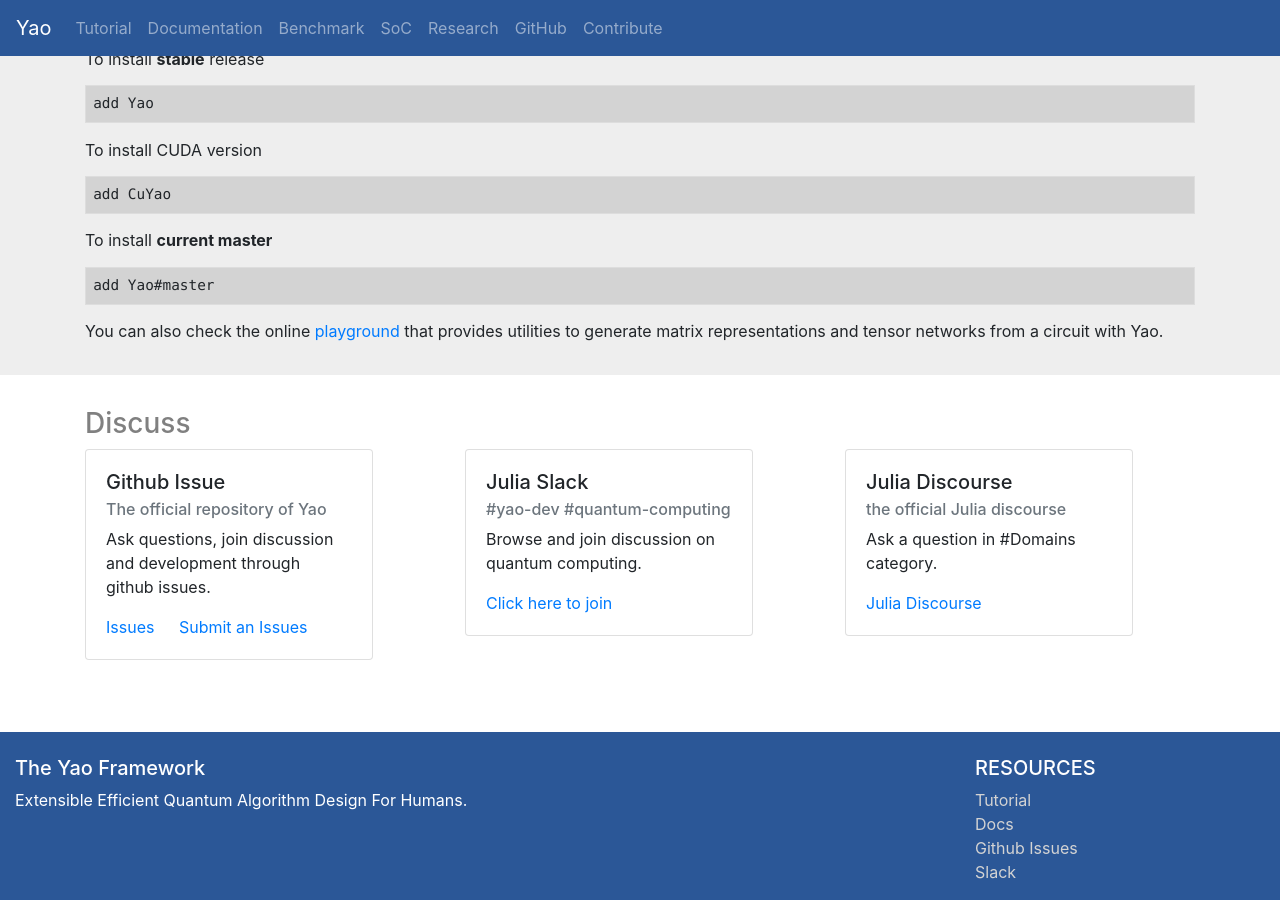
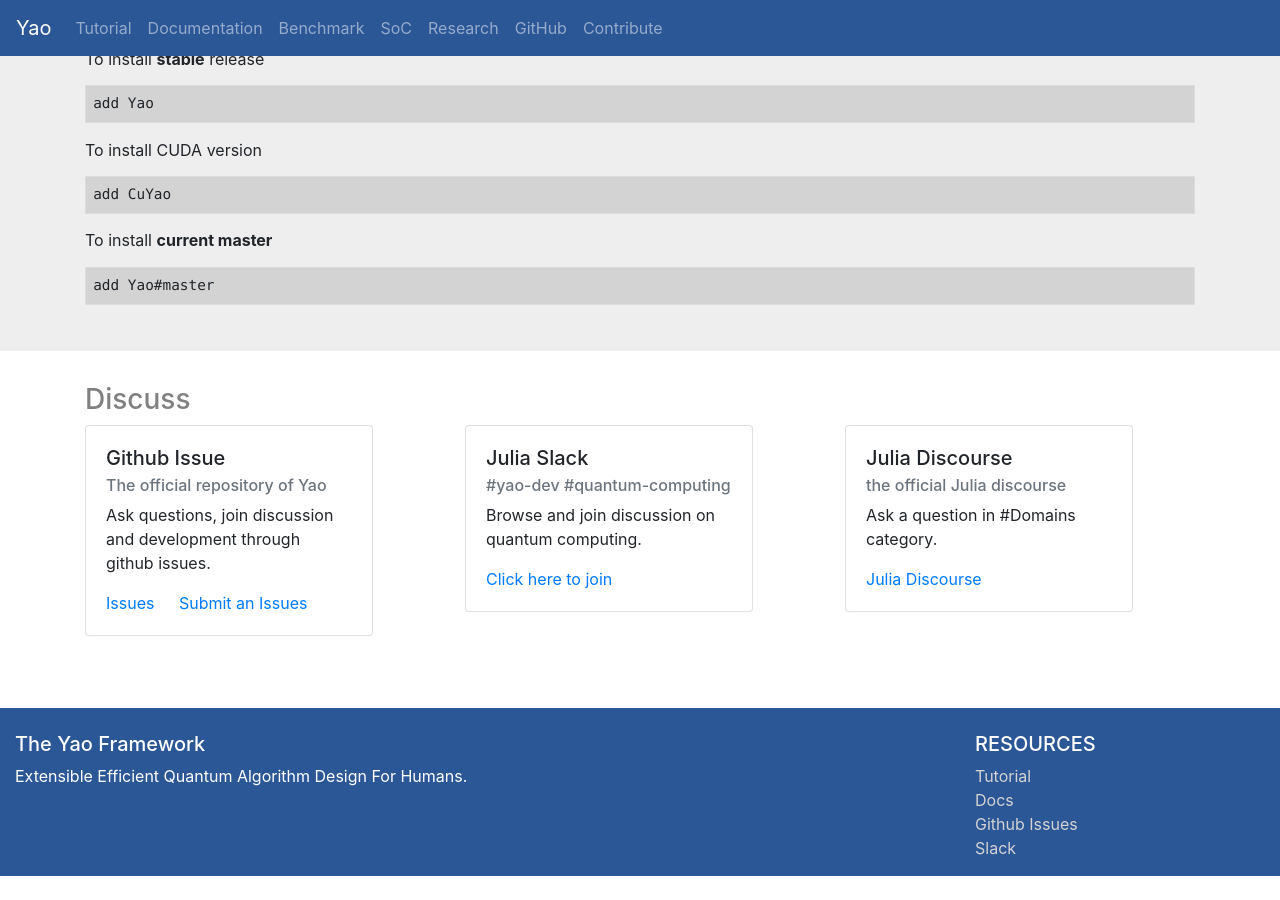
Before and after one commit to QuantumBFS/QuantumBFS.github.io, a Jekyll site: the page built from index.html, in a window 1280 px wide and 900 px high, scrolled down 836 px. Built offline with Jekyll 4.4.1, drawn with Linux system fonts in a browser that asks for light colours; nearby versions of some CDN libraries; comment, search, counter and statistics services are not loaded; after the commit the page ends 1712 px from its top, so only the background shows below that.

Commit message:
rm playgronud

```diff
--- a/index.html
+++ b/index.html
@@ -103,8 +103,6 @@
                     add Yao#master
                 </pre>
 
-                You can also check the online <a href="http://yaoquantum.org/qbirplayground.html">playground</a> that provides utilities to generate matrix representations and tensor networks from a circuit with Yao.
-
             </div>
         </div>
     </div>
```
